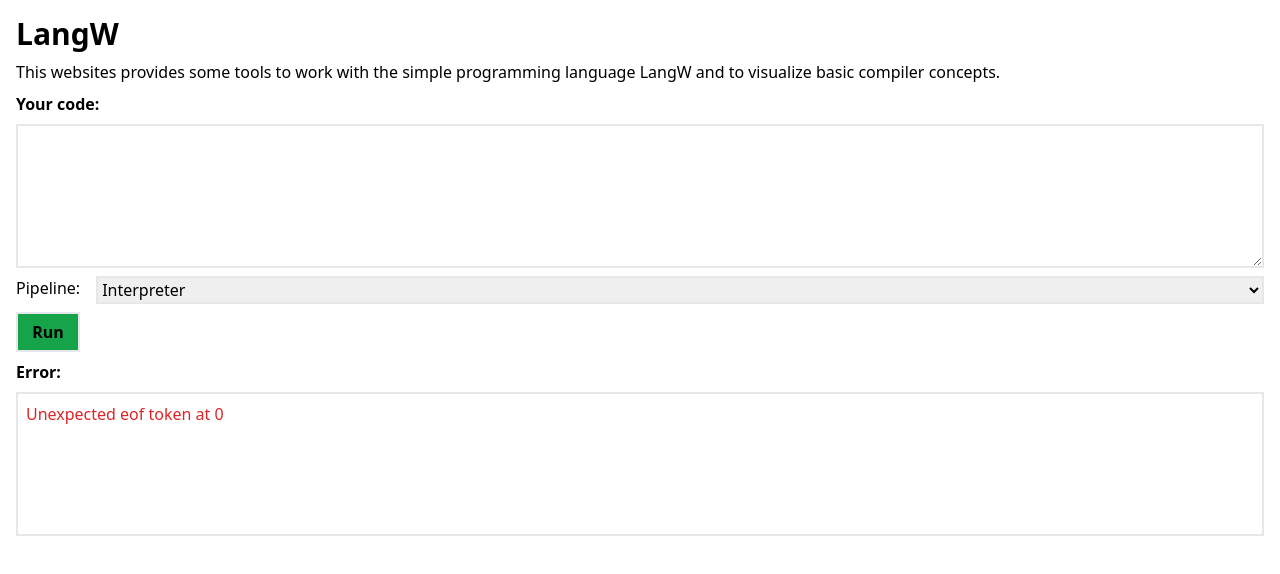
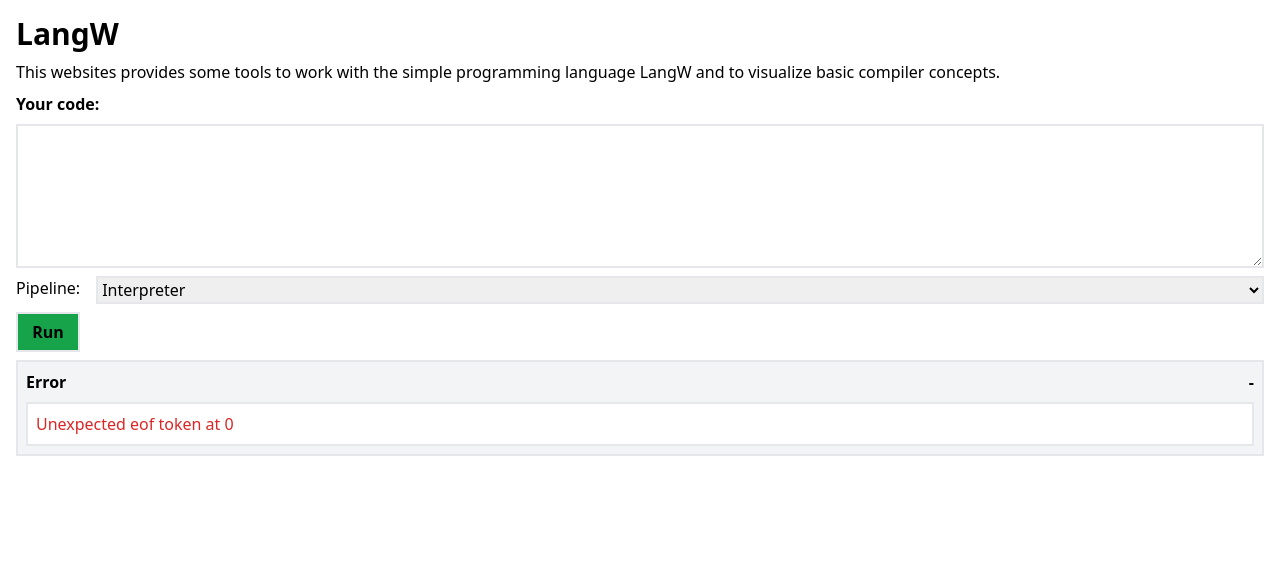
Before and after one commit to skyz1/lang-w, a React (Create React App) app: page / in a window 1280 px wide. Shown: the top 574 px of the page. Built offline with nearby package versions, Linux system fonts and the light colour scheme.

Commit message:
Add Collapsible component and improve ui

```diff
--- a/src/App.tsx
+++ b/src/App.tsx
@@ -1,4 +1,5 @@
 import React, { useEffect, useState } from 'react';
+import Collapsible from './Collapsible';
 import { AstNode } from './lang-w/parse';
 import { ExecutionStep, Intermediate, pipeline, Result } from './lang-w/pipeline';
 
@@ -135,20 +136,18 @@ function App() {
       }
       <button className='mt-4 font-bold border-2 bg-green-600 h-10 w-16' onClick={runCode}>Run</button>
       {
-        result.size > 0 && <>
-          <p className='mt-4 font-bold'>Result:</p>
-          <div className='border-2 p-2 overflow-auto flex flex-col space-y-1 h-36'>
+        result.size > 0 && <Collapsible name="Result:">
+          <div className='flex flex-col space-y-1'>
             {resultElements}
           </div>
-        </>
+        </Collapsible>
       }
       {
-        errorMessage && <>
-          <p className='mt-4 font-bold'>Error:</p>
-          <div className='border-2 p-2 overflow-auto flex flex-col space-y-1 h-36'>
+        errorMessage && <Collapsible name="Error">
+          <div className='flex flex-col space-y-1'>
             <div className={"flex flex-row text-red-600"}>{errorMessage}</div>
           </div>
-        </>
+        </Collapsible>
       }
     </div>
   );
--- /dev/null
+++ b/src/Collapsible.tsx
@@ -0,0 +1,22 @@
+import React, { PropsWithChildren, useEffect, useState } from 'react';
+import { AstNode } from './lang-w/parse';
+import { ExecutionStep, Intermediate, pipeline, Result } from './lang-w/pipeline';
+
+function Collapsible(props: PropsWithChildren<{name: string}>) {
+  const [collapsed, setCollapsed] = useState<boolean>(false);
+
+  return (
+    <div className='border-2 bg-gray-100 p-2' onClick={() => { setCollapsed(c => !c) }}>
+        <div className='flex flex-row'>
+            <div className='flex-auto font-bold select-none'>{props.name}</div>
+            <div className='flex-none font-bold select-none'>{collapsed ? "+" : "-"}</div>
+        </div>
+        {!collapsed &&
+        <div className='border-2 bg-white mt-2 p-2 h-fit max-h-36 overflow-auto'>
+            {props.children}
+        </div>}
+    </div>
+  );
+}
+
+export default Collapsible;
```
